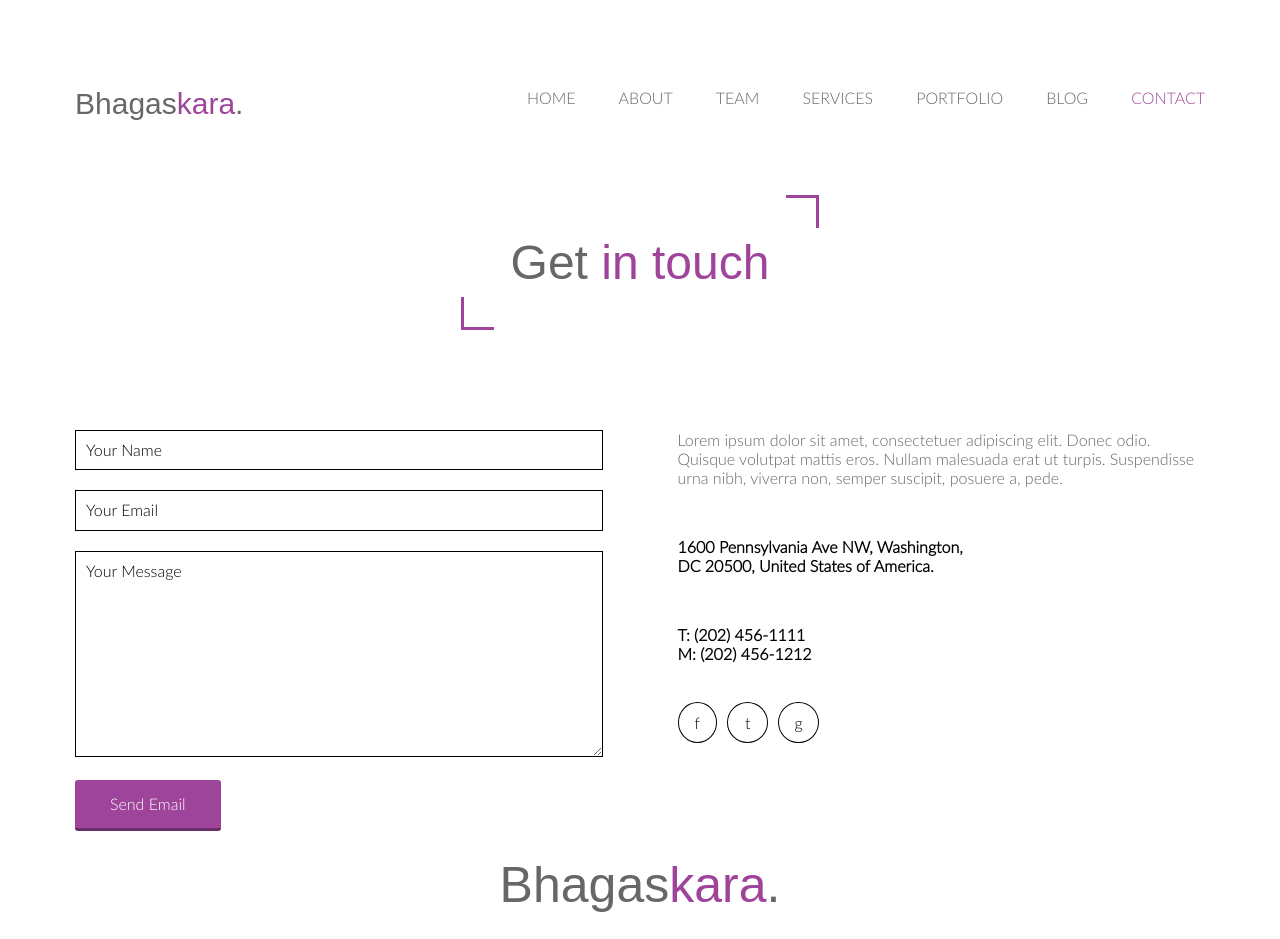
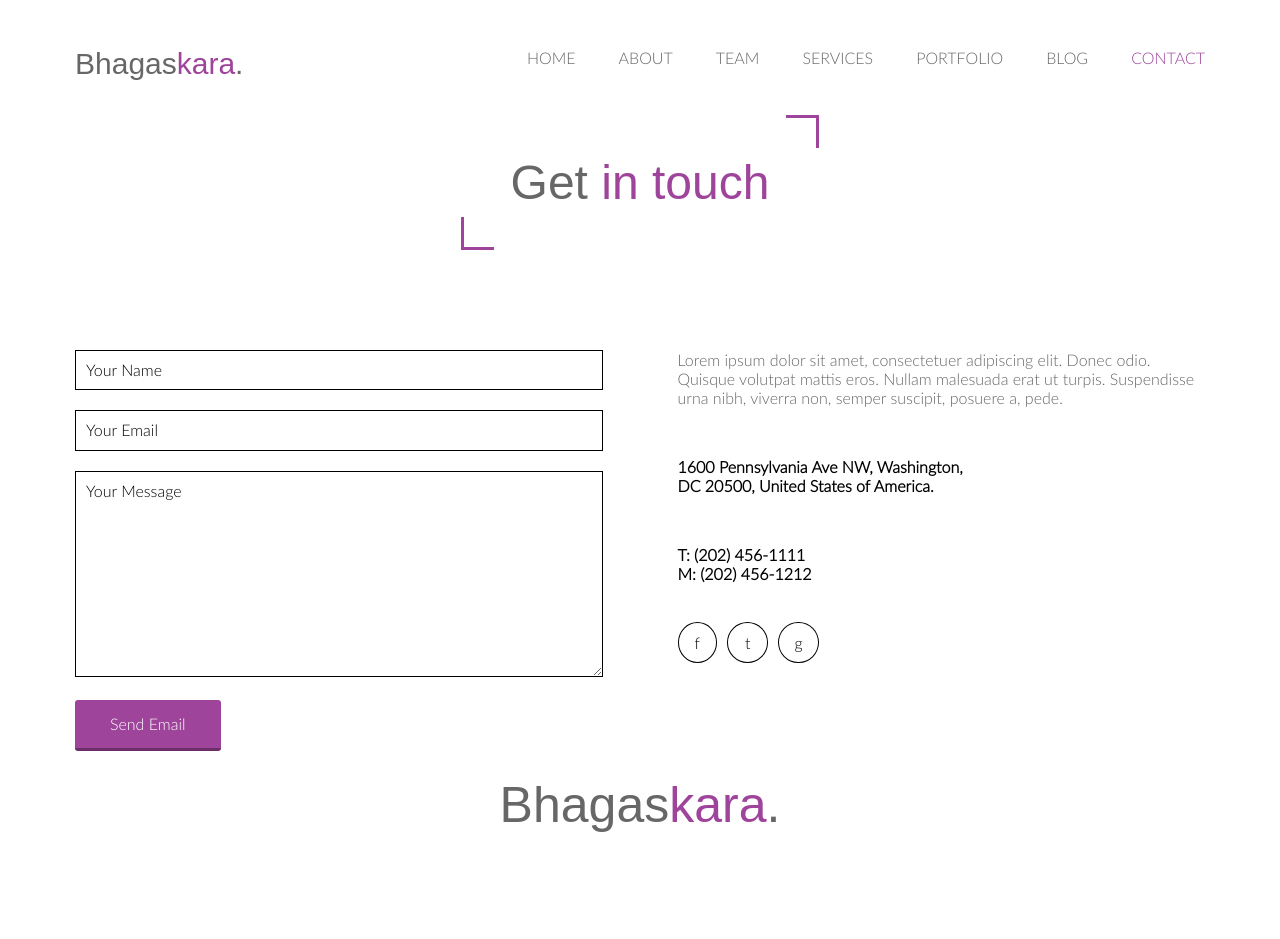
Before and after one commit to TanuhaUA/Mate-hackathon, a React (Create React App) app: page /contact in a window 1280 px wide. After the commit the page ends 859 px from the top, so only its background shows below. Built offline with nearby package versions, Linux system fonts and the light colour scheme.

Commit message:
Modify header padding

```diff
--- a/src/Components/Header/style.scss
+++ b/src/Components/Header/style.scss
@@ -3,7 +3,7 @@
 $background-color: #ffffff;
 
 .header {
-  padding: 7rem 0;
+  padding: 3rem 0;
   background-color: $background-color;
 }
 
```
